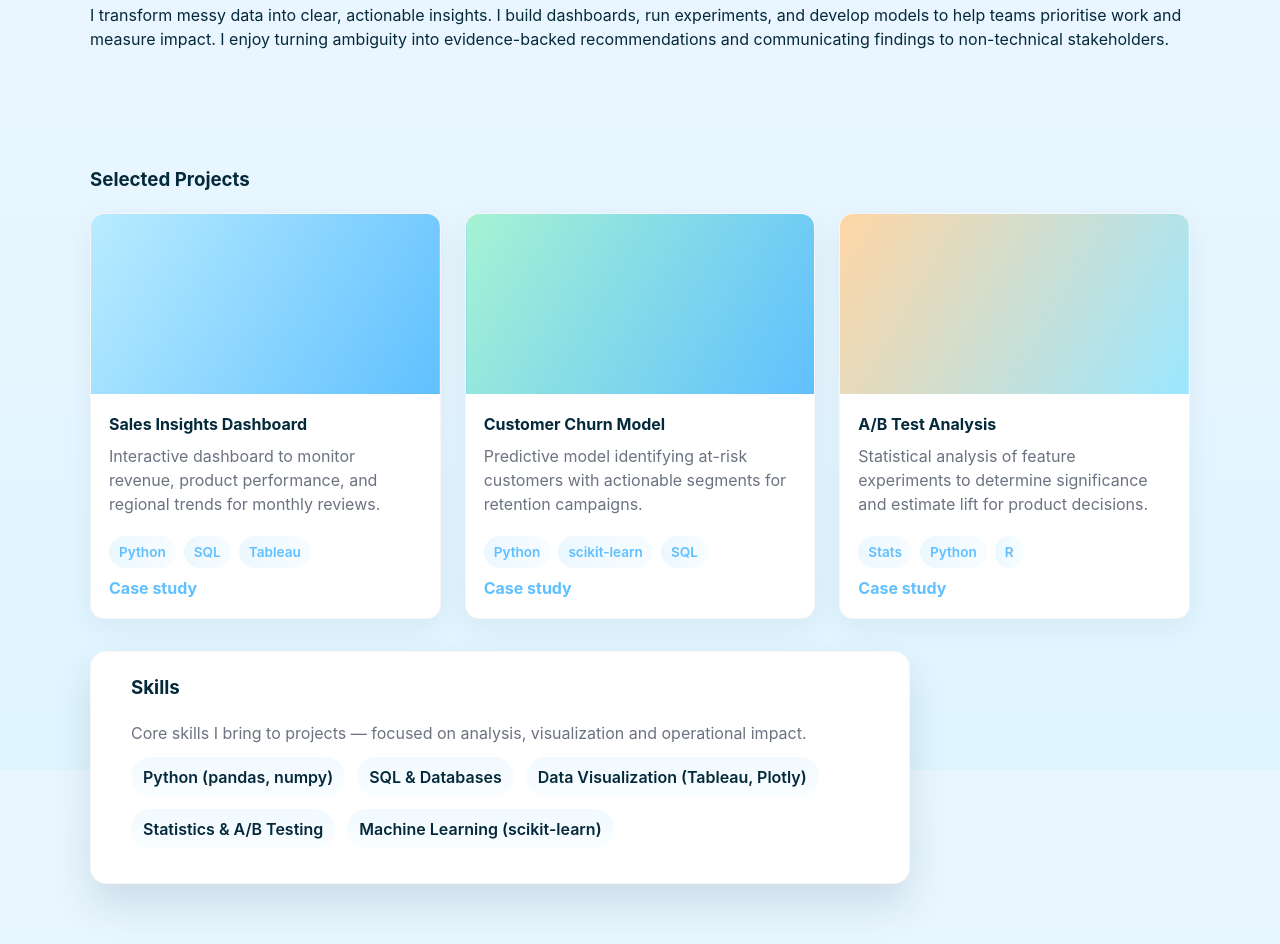
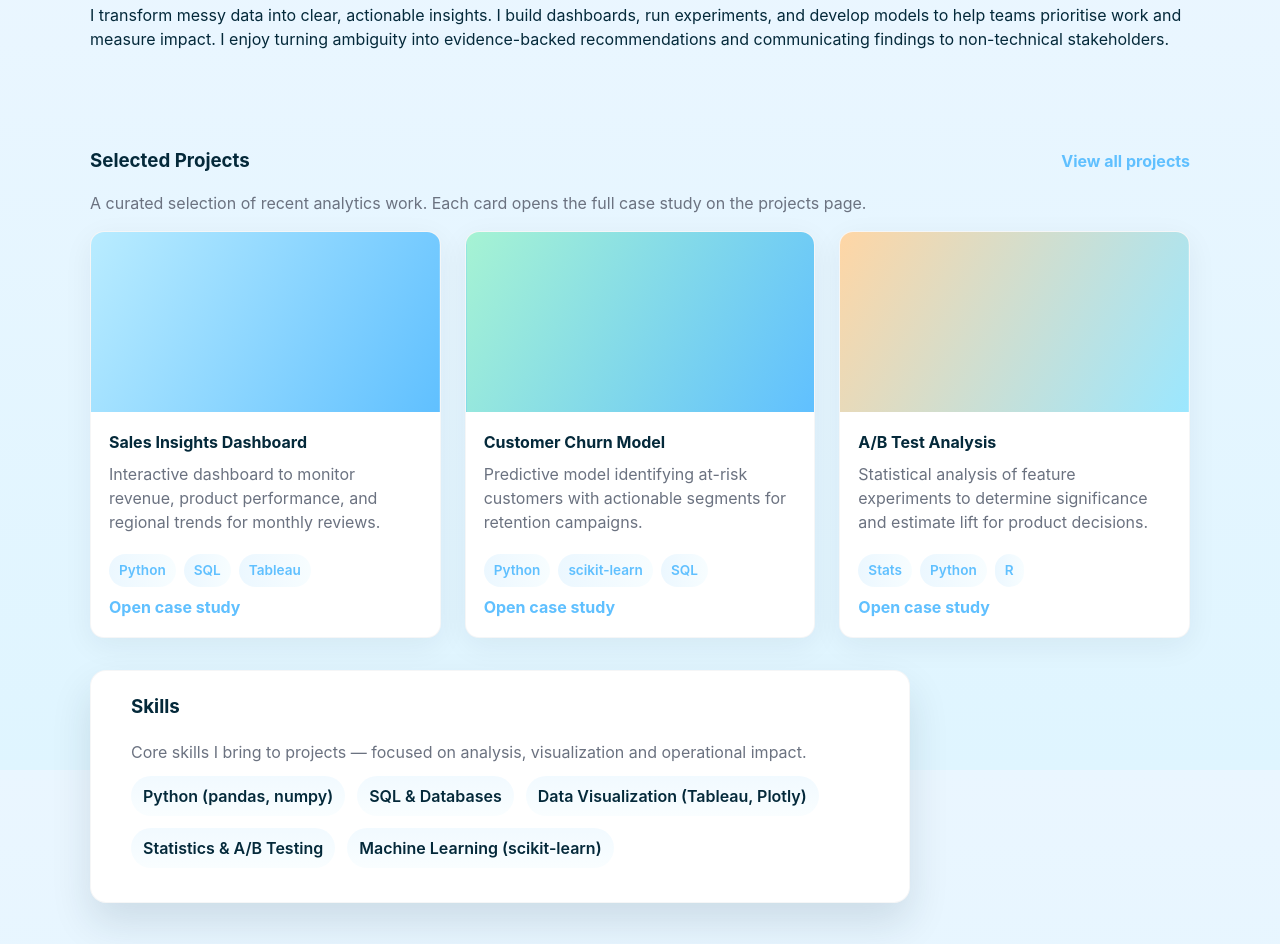
Before and after one commit to joyflorence/My_Porfolio, a plain HTML site: page index.html in a window 1280 px wide. Shown: the part 830-1774 px from the top of the page. Drawn offline with Linux system fonts and the light colour scheme.

Commit message:
Modified: projects.html

```diff
--- a/index.html
+++ b/index.html
@@ -98,7 +98,11 @@
     </section>
 
     <section id="projects" class="projects container">
-      <h3>Selected Projects</h3>
+      <div class="section-heading">
+        <h3>Selected Projects</h3>
+        <a class="section-link" href="projects.html">View all projects</a>
+      </div>
+      <p class="muted">A curated selection of recent analytics work. Each card opens the full case study on the projects page.</p>
       <div class="grid">
         <article class="card">
           <div class="card-image bg-sales" role="img" aria-label="Sales Insights dashboard preview"></div>
@@ -108,7 +112,7 @@
             <div style="margin:8px 0">
               <span class="pill">Python</span><span class="pill">SQL</span><span class="pill">Tableau</span>
             </div>
-            <a class="card-link" href="projects.html#sales-insights">Case study</a>
+            <a class="card-link" href="projects.html#sales-insights">Open case study</a>
           </div>
         </article>
 
@@ -120,7 +124,7 @@
             <div style="margin:8px 0">
               <span class="pill">Python</span><span class="pill">scikit-learn</span><span class="pill">SQL</span>
             </div>
-            <a class="card-link" href="projects.html#churn-model">Case study</a>
+            <a class="card-link" href="projects.html#churn-model">Open case study</a>
           </div>
         </article>
 
@@ -132,7 +136,7 @@
             <div style="margin:8px 0">
               <span class="pill">Stats</span><span class="pill">Python</span><span class="pill">R</span>
             </div>
-            <a class="card-link" href="projects.html#ab-testing">Case study</a>
+            <a class="card-link" href="projects.html#ab-testing">Open case study</a>
           </div>
         </article>
       </div>
--- a/styles.css
+++ b/styles.css
@@ -182,6 +182,10 @@ body{
 
 .about,.projects,.skills,.contact{padding:40px 0}
 .projects .grid{display:grid;grid-template-columns:repeat(3,1fr);gap:var(--gap);align-items:stretch}
+.section-heading{display:flex;align-items:center;justify-content:space-between;gap:12px;margin-bottom:8px}
+.section-heading h3{margin:0}
+.section-link{color:var(--accent-2);text-decoration:none;font-weight:700}
+.section-link:hover{color:var(--text)}
 .card{background:var(--card);padding:0;border-radius:var(--radius);overflow:hidden;border:1px solid rgba(2,41,54,0.04);box-shadow:0 8px 30px rgba(2,41,54,0.06);transition:transform .26s ease,box-shadow .26s ease;display:flex;flex-direction:column;height:100%}
 .card:hover{transform:translateY(-8px);box-shadow:0 18px 40px rgba(2,41,54,0.12)}
 .card-image{height:180px;background-size:cover;background-position:center}
```
